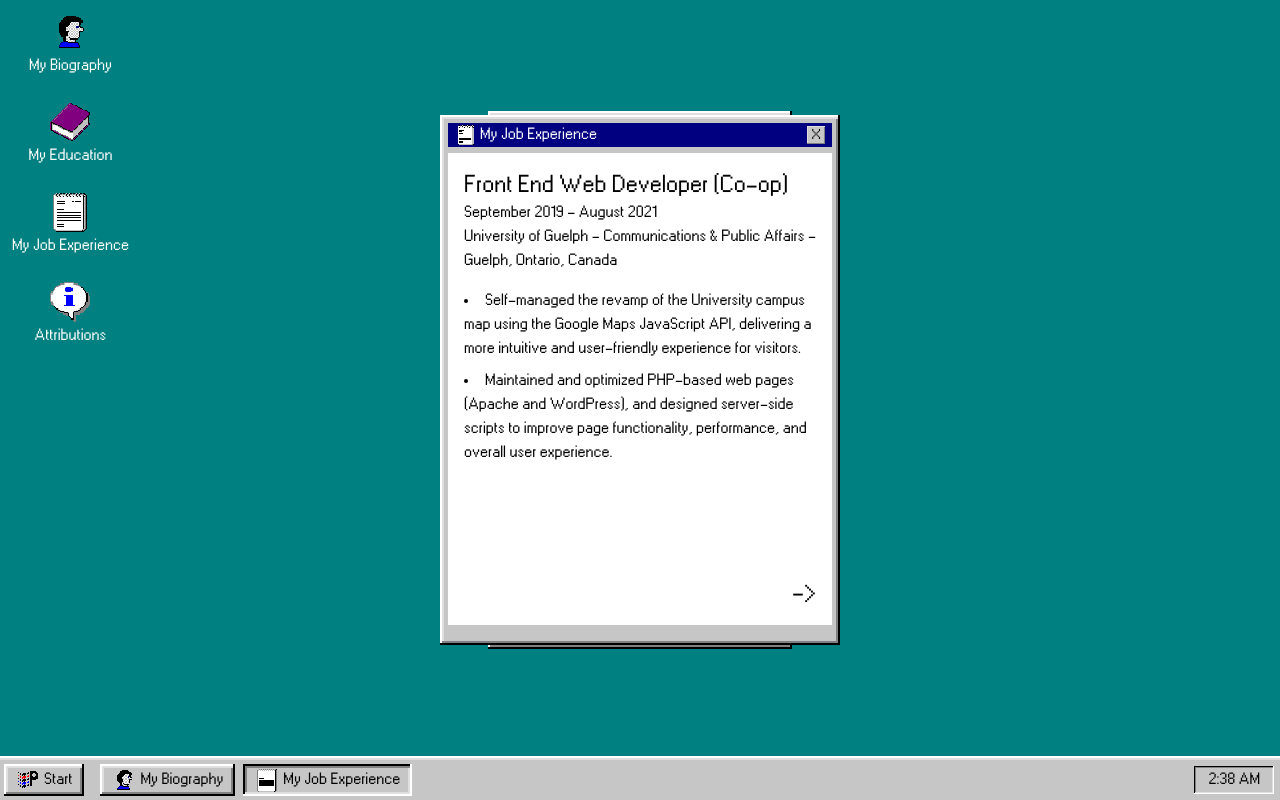
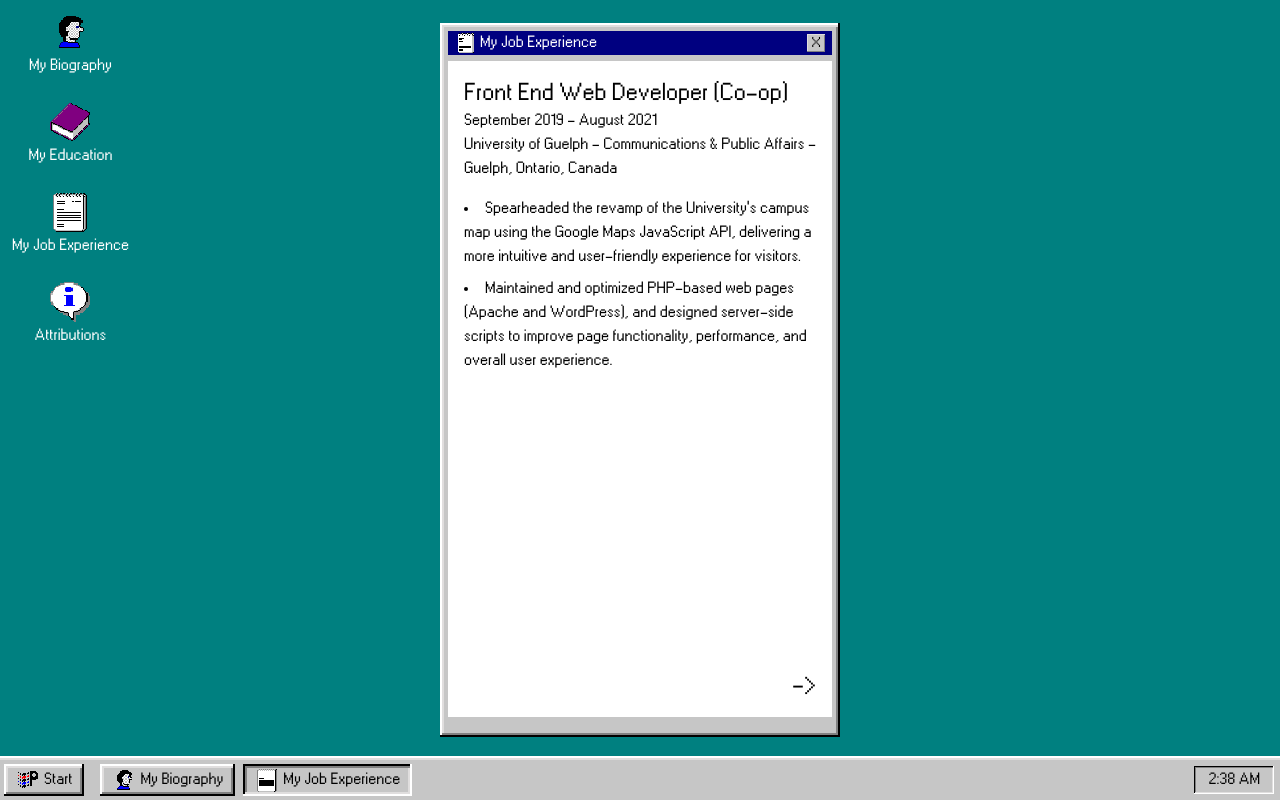
Before and after one commit to RazaMM/portfolio, a Next.js app: page / in a window 1280 px wide. Both pictures are taken after a click on the button "My Job Experience". Built offline with nearby package versions, Linux system fonts and the light colour scheme.

Commit message:
Refine experience descriptions and add new UI component details.

```diff
--- a/components/programs/experience.tsx
+++ b/components/programs/experience.tsx
@@ -22,7 +22,7 @@ const experiences: Experience[] = [
     company: 'University of Guelph - Communications & Public Affairs',
     location: 'Guelph, Ontario, Canada',
     description: [
-      'Self-managed the revamp of the University campus map using the Google Maps JavaScript API, delivering a more intuitive and user-friendly experience for visitors.',
+      "Spearheaded the revamp of the University's campus map using the Google Maps JavaScript API, delivering a more intuitive and user-friendly experience for visitors.",
       'Maintained and optimized PHP-based web pages (Apache and WordPress), and designed server-side scripts to improve page functionality, performance, and overall user experience.',
     ],
   },
@@ -57,7 +57,7 @@ const experiences: Experience[] = [
     company: 'University of Guelph - Communications & Marketing',
     location: 'Guelph, Ontario, Canada',
     description: [
-      'Contributed to the redesign and development of the University’s homepage using GatsbyJS and Drupal, enhancing performance and visual appeal',
+      'Contributed to the redesign and development of the University’s homepage using GatsbyJS and Drupal, enhancing performance and visual appeal.',
       'Developed and maintained a reusable web components library with Svelte, streamlining development workflows and improving consistency across the University’s web properties.',
     ],
   },
@@ -68,9 +68,11 @@ const experiences: Experience[] = [
     company: 'University of Guelph - Communications & Marketing',
     location: 'Guelph, Ontario, Canada',
     description: [
-      'Led the development of new program search and admission requirements pages, streamlining the application process and enhancing the user experience for prospective students.',
       'Initiated the migration of front-end infrastructure to modern technologies (Next.js and TailwindCSS), improving performance, scalability, and maintainability.',
       'Designed and implemented front-end interactions with a CMS built on Drupal and GraphQL, ensuring seamless data integration and dynamic content delivery.',
+      'Developed a UI component library with React and TailwindCSS, enabling consistent and efficient design implementation across projects.',
+      'Leveraged Storybook and Chromatic to implement visual regression testing for UI components, ensuring consistency and preventing UI discrepancies across updates.',
+      'Led the development of new program search and admission requirements pages, streamlining the application process and enhancing the user experience for prospective students.',
     ],
   },
 ];
```
